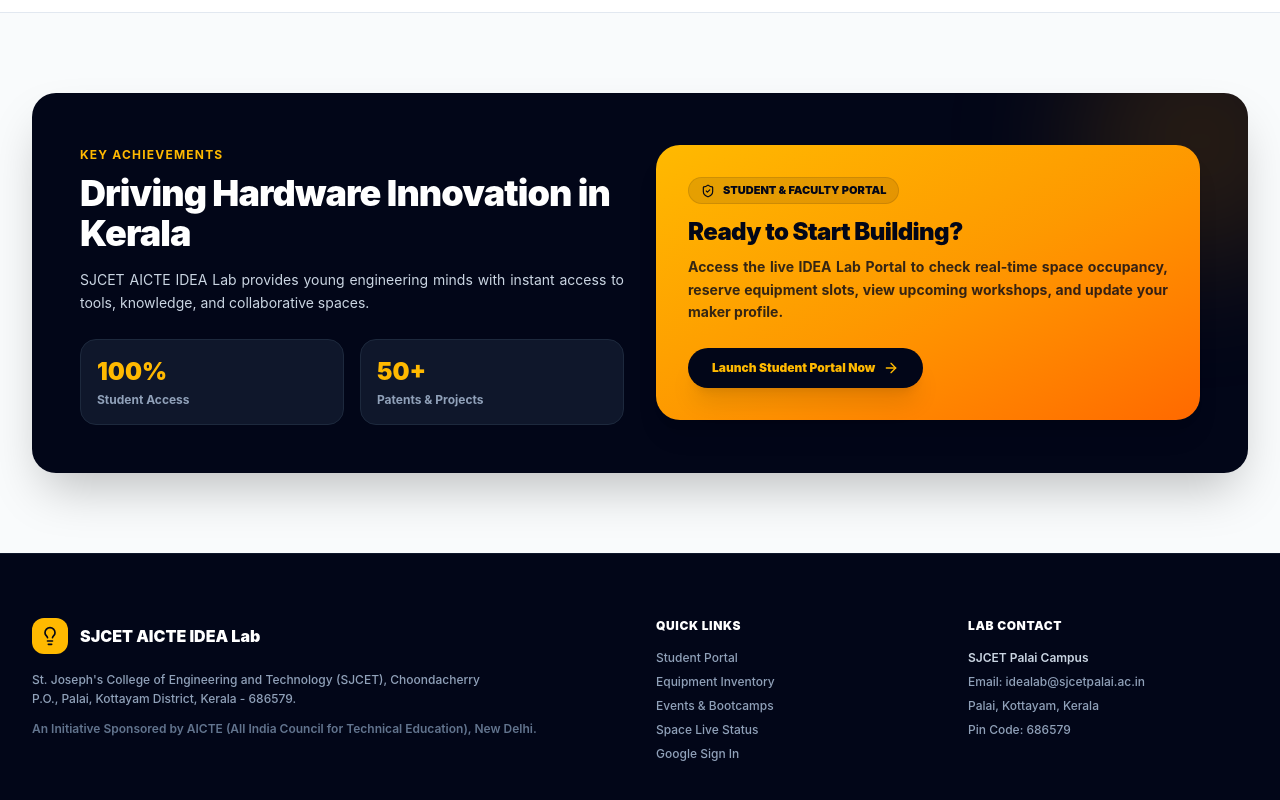
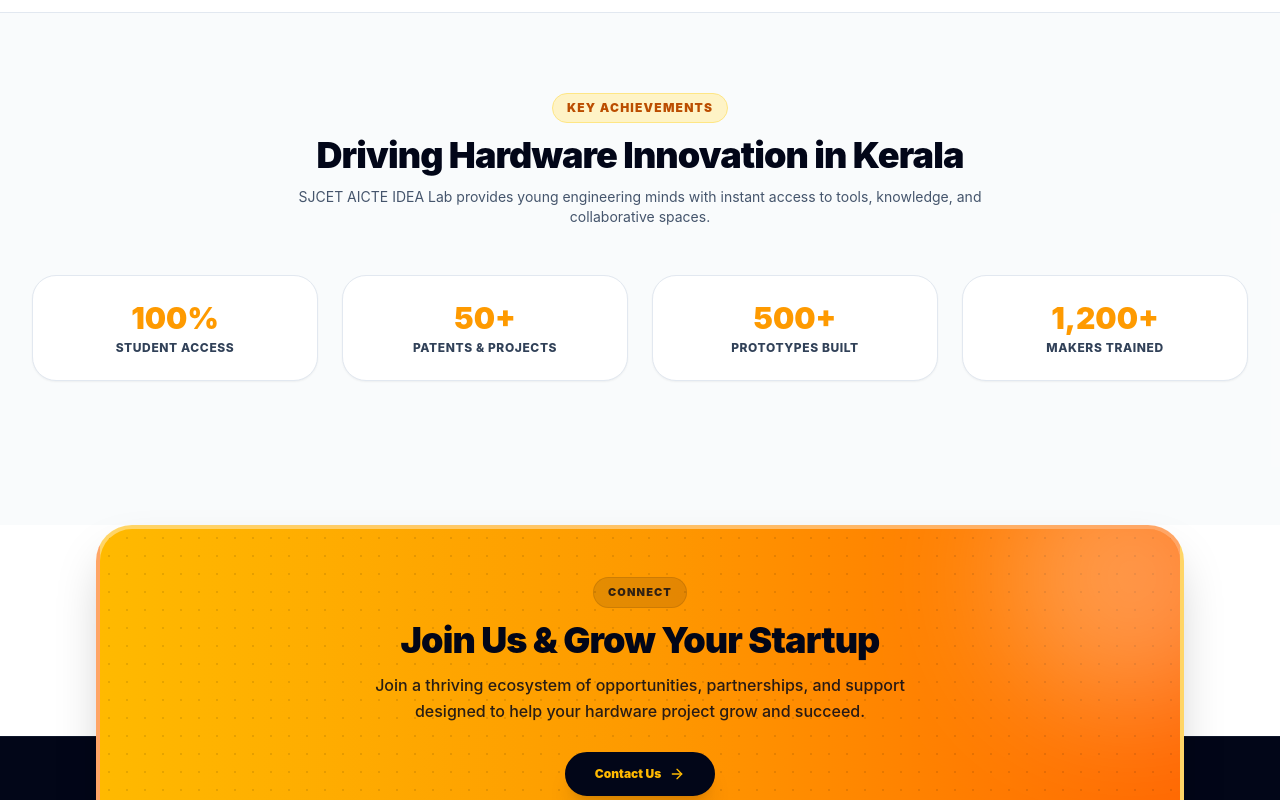
Before and after one commit to TimsTittus/idealab-space, a Next.js app: page / in a window 1280 px wide. Shown: the part 4360-5160 px from the top of the page. Built offline with nearby package versions, Linux system fonts and the light colour scheme.

Commit message:
refactor landing impact section and add floating CTA banner

```diff
--- a/src/app/(landing)/page.tsx
+++ b/src/app/(landing)/page.tsx
@@ -805,63 +805,76 @@
         </div>
       </section>
 
-      {/* ─── Impact & Student Portal CTA Hero Card ─────────────────── */}
-      <section id="impact" className="py-20 relative bg-slate-50/80">
+      {/* ─── Impact & Key Achievements Section ─────────────────────── */}
+      <section id="impact" className="py-20 bg-slate-50/80 pb-36 relative">
         <div className="mx-auto max-w-7xl px-4 sm:px-6 lg:px-8">
-          <div className="rounded-3xl bg-slate-950 text-white p-8 sm:p-12 relative overflow-hidden shadow-2xl">
-            <div className="absolute -right-20 -top-20 h-64 w-64 rounded-full bg-amber-500/15 blur-3xl pointer-events-none" />
-
-            <div className="relative z-10 grid grid-cols-1 lg:grid-cols-2 gap-8 items-center">
-              <div>
-                <span className="text-xs font-bold text-amber-400 uppercase tracking-widest">
+          <div className="text-center max-w-3xl mx-auto mb-12">
+            <span className="text-xs font-black text-amber-700 uppercase tracking-widest bg-amber-100 px-3.5 py-1.5 rounded-full border border-amber-200 inline-block mb-3">
               Key Achievements
             </span>
-                <h2 className="mt-2 text-3xl font-black text-white sm:text-4xl tracking-tight">
+            <h2 className="text-3xl font-black text-slate-950 sm:text-4xl tracking-tight">
               Driving Hardware Innovation in Kerala
             </h2>
-                <p className="mt-4 text-sm text-slate-300 leading-relaxed text-justify">
+            <p className="mt-3 text-sm text-slate-600 text-justify sm:text-center">
               SJCET AICTE IDEA Lab provides young engineering minds with instant access to tools, knowledge, and collaborative spaces.
             </p>
+          </div>
 
-                <div className="mt-6 grid grid-cols-2 gap-4">
-                  <div className="p-4 rounded-2xl bg-slate-900 border border-slate-800">
-                    <span className="text-2xl font-black text-amber-400">100%</span>
-                    <span className="block text-xs font-bold text-slate-400 mt-1">Student Access</span>
+          <div className="grid grid-cols-2 md:grid-cols-4 gap-6">
+            <div className="rounded-3xl border border-slate-200 bg-white p-6 text-center shadow-xs">
+              <span className="text-3xl font-black text-amber-500">100%</span>
+              <span className="block text-xs font-extrabold text-slate-700 mt-1 uppercase tracking-wider">Student Access</span>
             </div>
-                  <div className="p-4 rounded-2xl bg-slate-900 border border-slate-800">
-                    <span className="text-2xl font-black text-amber-400">50+</span>
-                    <span className="block text-xs font-bold text-slate-400 mt-1">Patents & Projects</span>
+            <div className="rounded-3xl border border-slate-200 bg-white p-6 text-center shadow-xs">
+              <span className="text-3xl font-black text-amber-500">50+</span>
+              <span className="block text-xs font-extrabold text-slate-700 mt-1 uppercase tracking-wider">Patents & Projects</span>
+            </div>
+            <div className="rounded-3xl border border-slate-200 bg-white p-6 text-center shadow-xs">
+              <span className="text-3xl font-black text-amber-500">500+</span>
+              <span className="block text-xs font-extrabold text-slate-700 mt-1 uppercase tracking-wider">Prototypes Built</span>
+            </div>
+            <div className="rounded-3xl border border-slate-200 bg-white p-6 text-center shadow-xs">
+              <span className="text-3xl font-black text-amber-500">1,200+</span>
+              <span className="block text-xs font-extrabold text-slate-700 mt-1 uppercase tracking-wider">Makers Trained</span>
             </div>
           </div>
         </div>
+      </section>
 
-              {/* Student Access Portal Banner Card */}
-              <div className="rounded-3xl bg-gradient-to-br from-amber-400 via-amber-500 to-orange-500 p-8 text-slate-950 shadow-xl">
-                <div className="inline-flex items-center gap-2 rounded-full bg-slate-950/10 px-3 py-1 text-[11px] font-black uppercase text-slate-950 mb-3 border border-slate-950/10">
-                  <ShieldCheck className="h-3.5 w-3.5" />
-                  <span>Student & Faculty Portal</span>
-                </div>
-                <h3 className="text-2xl font-black tracking-tight text-slate-950">
-                  Ready to Start Building?
-                </h3>
-                <p className="mt-2 text-xs sm:text-sm font-bold text-slate-950/80 leading-relaxed text-justify">
-                  Access the live IDEA Lab Portal to check real-time space occupancy, reserve equipment slots, view upcoming workshops, and update your maker profile.
+      {/* ─── KSUM-Style Floating Callout Banner (Overlapping Footer) ── */}
+      <div className="relative -mb-28 z-20 mx-auto max-w-6xl px-4 sm:px-6 lg:px-8">
+        <div className="rounded-3xl sm:rounded-[36px] bg-gradient-to-r from-amber-400 via-amber-500 to-orange-500 text-slate-950 p-8 sm:p-12 text-center shadow-2xl relative overflow-hidden border-4 border-white/40">
+          {/* Subtle Dot Matrix Pattern Overlay (matching KSUM design) */}
+          <div className="absolute inset-0 bg-[radial-gradient(#000000_1.2px,transparent_1.2px)] [background-size:18px_18px] opacity-10 pointer-events-none" />
+
+          {/* Ambient Corner Glow */}
+          <div className="absolute -top-20 -right-20 h-64 w-64 rounded-full bg-white/30 blur-3xl pointer-events-none" />
+
+          <div className="relative z-10 max-w-3xl mx-auto">
+            <span className="text-[11px] font-black uppercase tracking-widest text-slate-950/80 bg-slate-950/10 px-3.5 py-1.5 rounded-full border border-slate-950/10 inline-block mb-3">
+              CONNECT
+            </span>
+            <h2 className="text-2xl sm:text-4xl font-black text-slate-950 tracking-tight">
+              Join Us & Grow Your Startup
+            </h2>
+            <p className="mt-3 text-xs sm:text-base font-medium text-slate-950/85 max-w-xl mx-auto text-justify sm:text-center leading-relaxed">
+              Join a thriving ecosystem of opportunities, partnerships, and support designed to help your hardware project grow and succeed.
             </p>
+            <div className="mt-7 flex flex-wrap justify-center items-center gap-3">
               <Link
                 href="/portal"
-                  className="mt-6 inline-flex items-center gap-2 rounded-full bg-slate-950 px-6 py-3 text-xs font-black text-amber-400 shadow-xl transition-all hover:bg-slate-900 active:scale-95"
+                className="inline-flex items-center gap-2 rounded-full border-2 border-slate-950 bg-slate-950 px-7 py-3 text-xs font-black text-amber-400 shadow-xl transition-all hover:bg-slate-900 active:scale-95"
               >
-                  <span>Launch Student Portal Now</span>
+                <span>Contact Us</span>
                 <ArrowRight className="h-4 w-4 text-amber-400" />
               </Link>
             </div>
           </div>
         </div>
       </div>
-      </section>
 
       {/* ─── Footer (Dark Grounding Footer) ────────────────────────── */}
-      <footer id="contact" className="bg-slate-950 border-t border-slate-900 py-16 text-slate-400 text-xs font-medium">
+      <footer id="contact" className="bg-slate-950 border-t border-slate-900 pt-40 pb-16 text-slate-400 text-xs font-medium relative z-10">
         <div className="mx-auto max-w-7xl px-4 sm:px-6 lg:px-8">
           <div className="grid grid-cols-2 md:grid-cols-4 gap-8 mb-12">
             <div className="col-span-2 md:col-span-2">
```
Lines whose indentation alone changed are shown as unchanged.
